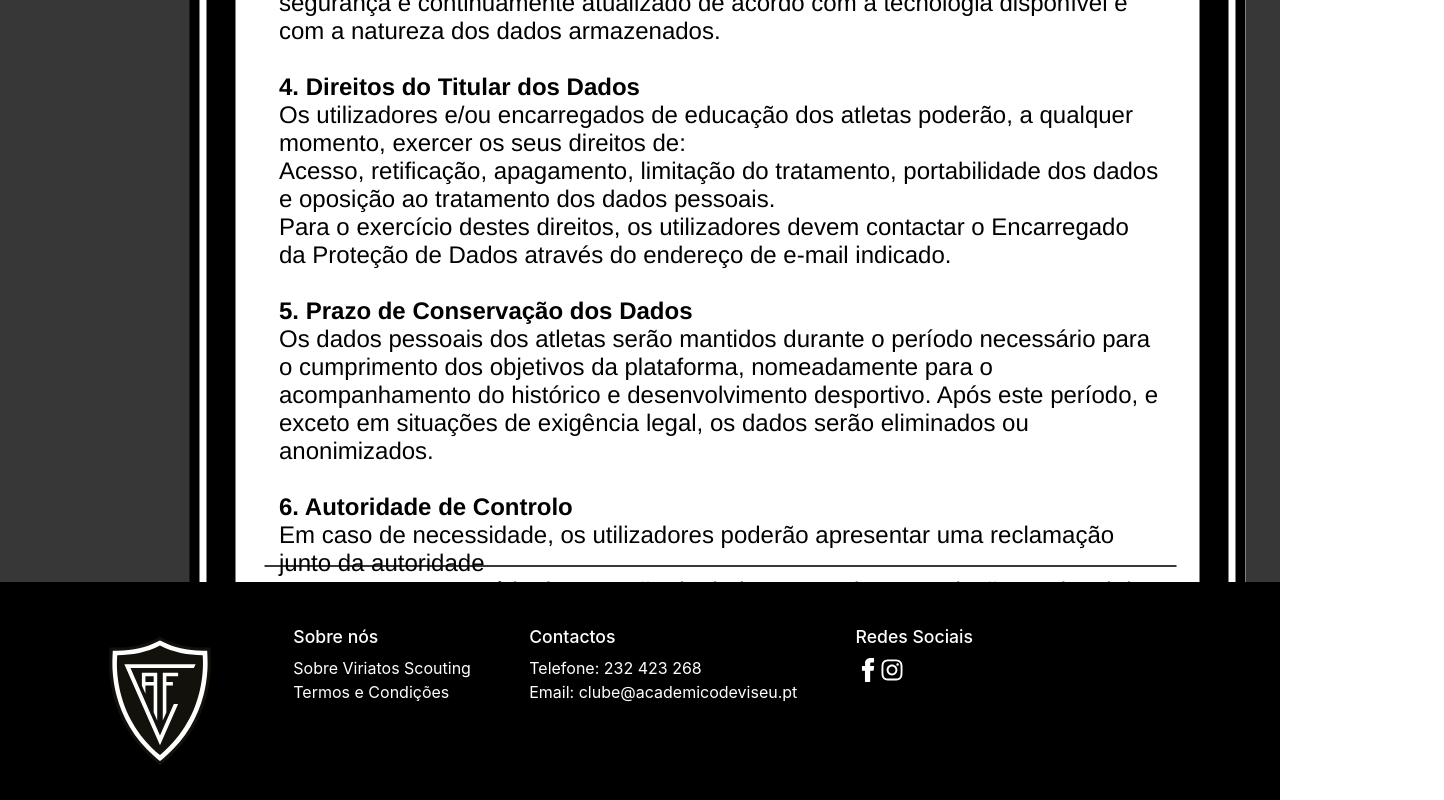
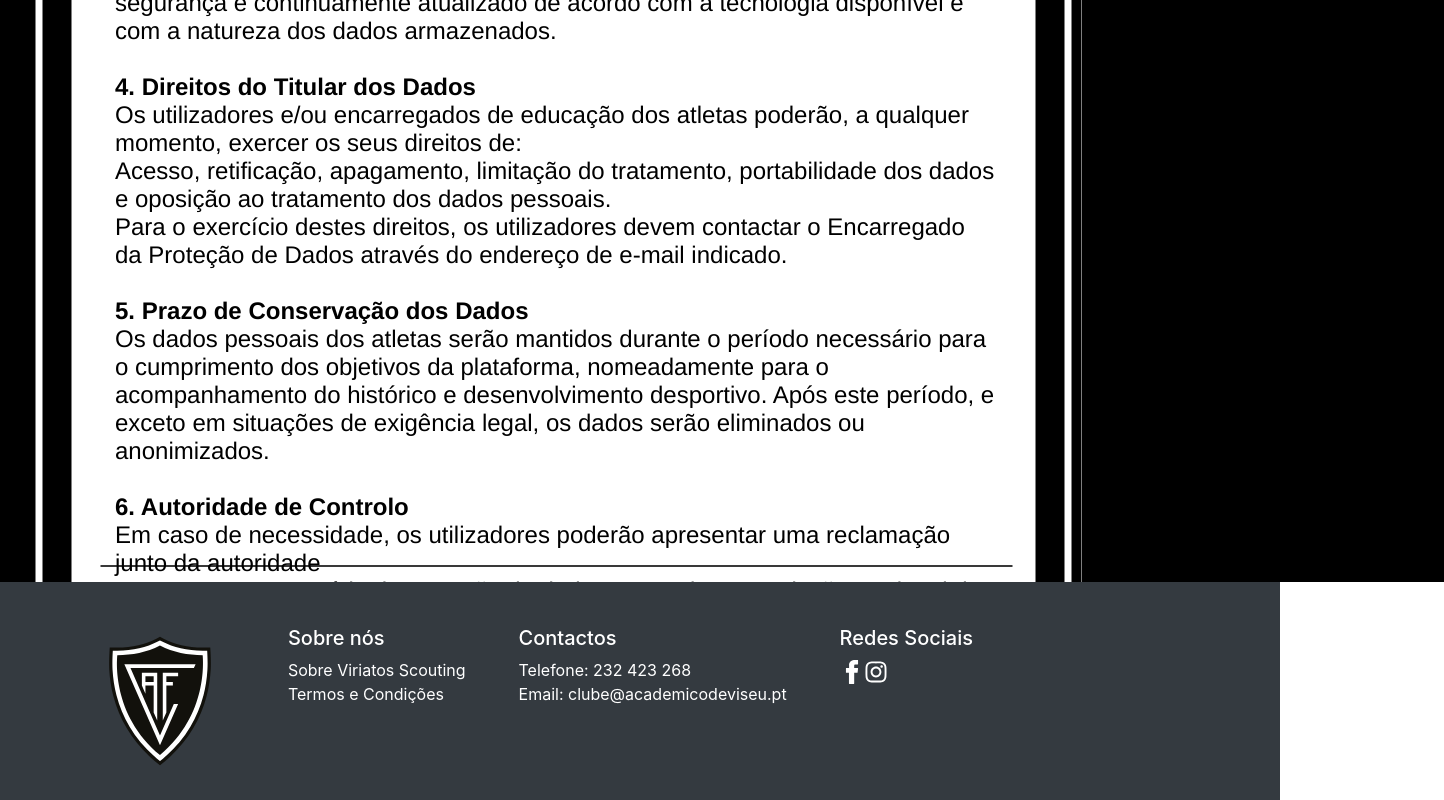
Before and after one commit to WeakyStar0/Grupo-10-Biriatos-Webpage, a plain HTML site: page tos.html in a window 1280 px wide. Shown: the part 1024-1824 px from the top of the page, 1444 px wide, since content can reach past the window. Drawn offline with nearby package versions, Linux system fonts and the light colour scheme.

Commit message:
Update FooterStyle.css

```diff
--- a/FooterStyle.css
+++ b/FooterStyle.css
@@ -1,4 +1,4 @@
-.footer {
+.div {
   background-color: black !important;
   color: white;
   width: 100%;
@@ -10,7 +10,7 @@
   position: relative;
 }
 
-.footer h5 {
+.div h5 {
   font-size: 1.1em;
   margin-bottom: 0.5em;
   z-index: 3;
```
